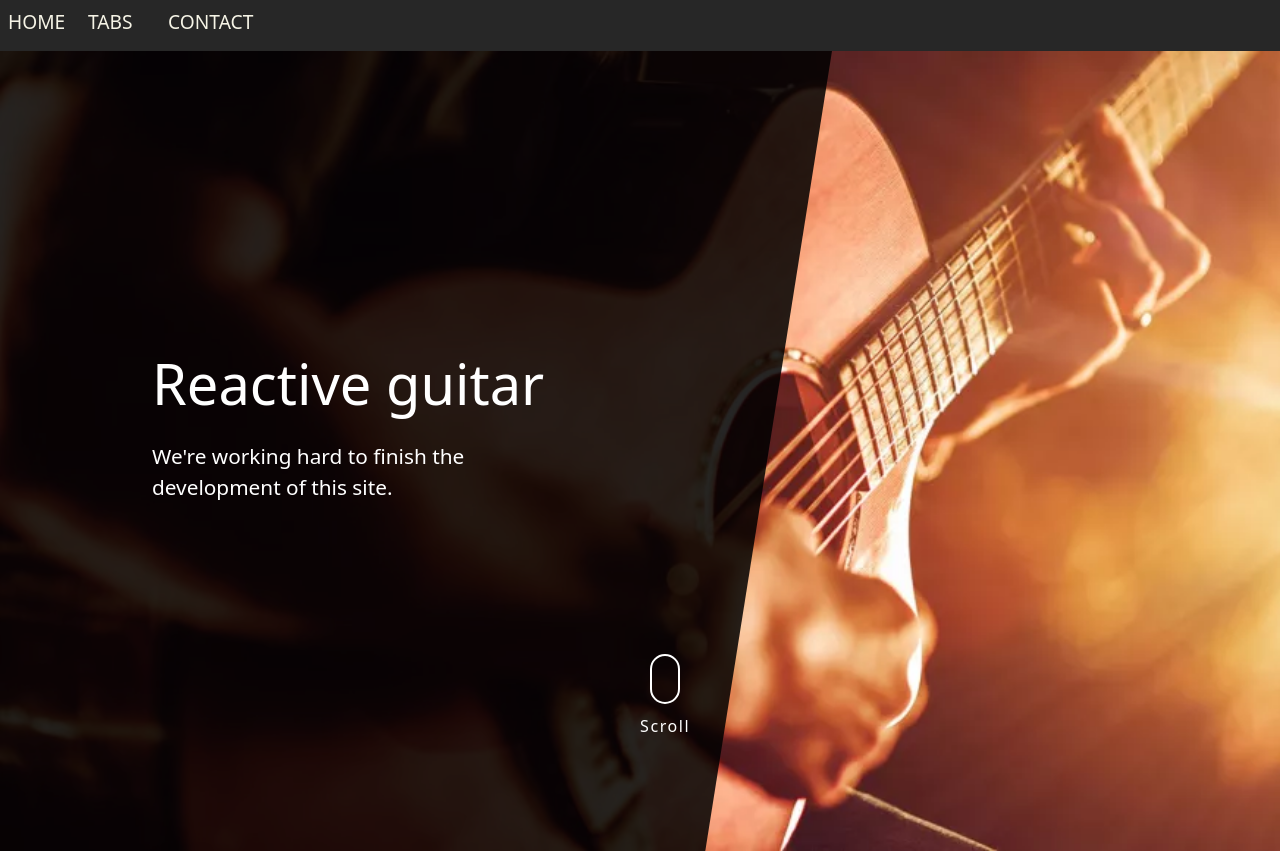
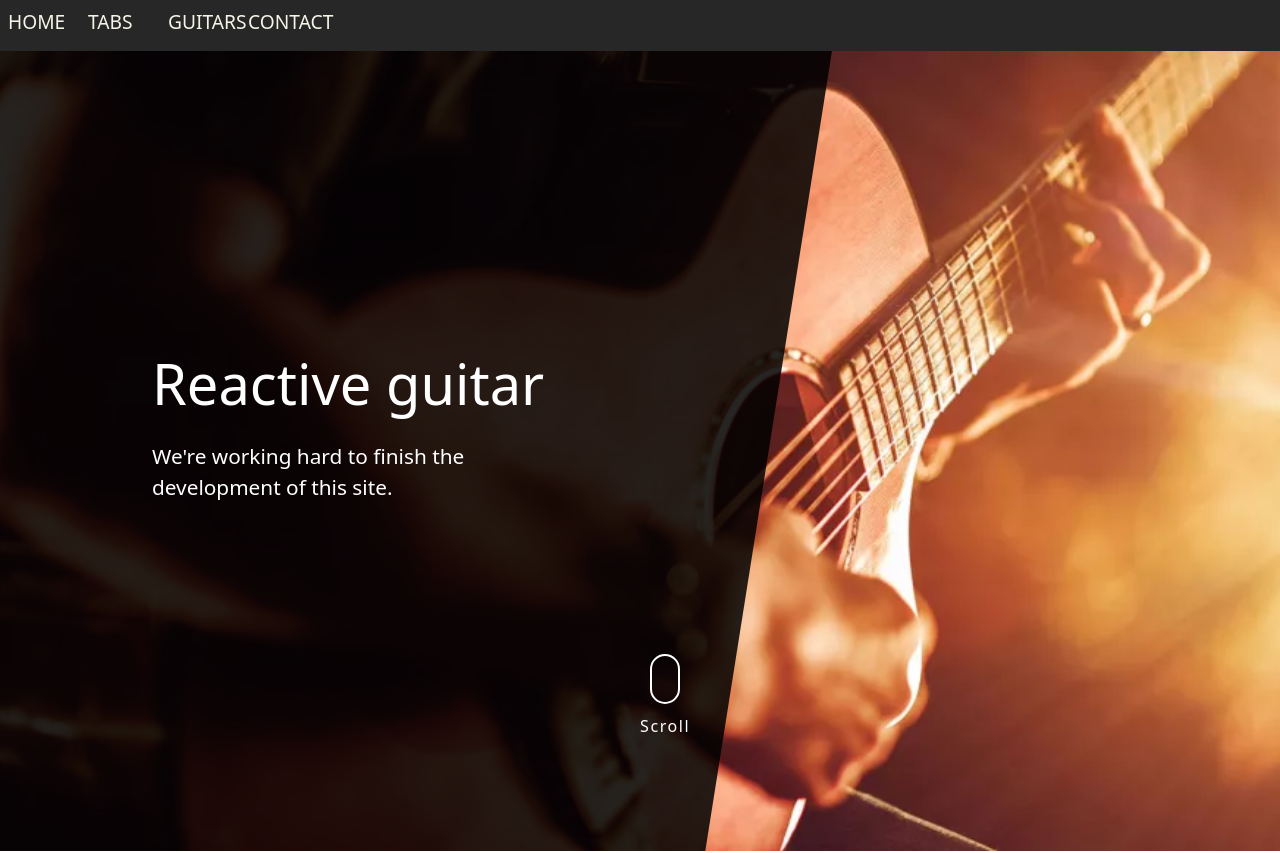
Before and after one commit to kristofmoons/reactive_guitar, a React (Create React App) app: page / in a window 1280 px wide. Shown: the top 853 px of the page. Built offline with nearby package versions, Linux system fonts and the light colour scheme; no server answers.

Commit message:
added guitar page

```diff
--- a/src/App.js
+++ b/src/App.js
@@ -6,6 +6,7 @@ import TabPage from "./pages/TabPage";
 import FormPage from "./pages/FormPage";
 import {TAB_DATA} from "./data/data";
 import './App.css';
+import GuitarPage from "./pages/GuitarPage";
 
 
 function App() {
@@ -15,12 +16,14 @@ function App() {
                 <nav className={"navMenu"}>
                     <Link className={"navItem"} to="/">Home</Link>
                     <Link className={"navItem"} to="tabs">Tabs</Link>
+                    <Link className={"navItem"} to="guitars">Guitars</Link>
                     <Link className={"navItem"} to="form">Contact</Link>
                     <div className="dot"/>
                 </nav>
                 <Routes>
                     <Route path="/" element={<LandingPage/>}/>
                     <Route path="tabs" element={<TabPage tabs={TAB_DATA}/>}/>
+                    <Route path="guitars" element={<GuitarPage/>}/>
                     <Route path="form" element={<FormPage/>}/>
                 </Routes>
             </HashRouter>
--- /dev/null
+++ b/src/components/Guitars.js
@@ -0,0 +1,25 @@
+import {Col} from "react-bootstrap";
+import {MyCard} from "./MyCard";
+import {Section} from "./Section";
+
+function Guitar(props) {
+    const {guitar} = props;
+    return (
+        <Col>
+            <MyCard title={guitar.kind}>
+                strings: {guitar.strings}
+                <br/>
+                best to play genre: {guitar.genre}
+            </MyCard>
+        </Col>
+    );
+}
+
+export function Guitars(props) {
+    const {guitars, title} = props
+    return (
+        <Section title={title}>
+            {guitars?.map(g => <Guitar key={g.kind} guitar={g}/>)}
+        </Section>
+    );
+}
--- /dev/null
+++ b/src/pages/GuitarPage.js
@@ -0,0 +1,41 @@
+import {collection} from 'firebase/firestore'
+import {firestoreDB} from "../services/firebase";
+import {useCollectionData} from "react-firebase-hooks/firestore";
+import {Guitars} from "../components/Guitars";
+import {FilterSlider} from "../components/FilterSlider";
+import {useState} from "react";
+import {Form} from "react-bootstrap";
+
+const guitarConverter = {
+    toFirestore: undefined,
+    fromFirestore: function (snapshot, options) {
+        const data = snapshot.data(options);
+        return {...data, id: snapshot.id}
+    }
+};
+
+export default function GuitarPage() {
+    const collectionRef = collection(firestoreDB, 'guitars').withConverter(guitarConverter);
+    const [values, loading, error] = useCollectionData(collectionRef);
+    const [search, setSearch] = useState("");
+    console.log({values, loading, error});
+
+
+    return (
+        <>
+            <FilterSlider>
+                {
+                    <Form>
+
+                        <Form.Label>search</Form.Label>
+                        <Form.Control
+                            value={search}
+                            onChange={e => setSearch(e.target.value)}/>
+                    </Form>
+                }
+            </FilterSlider>
+            <Guitars guitars={values?.filter(g => g.kind.includes(search))} title={"Guitars"}/>
+
+        </>
+    );
+}
```
